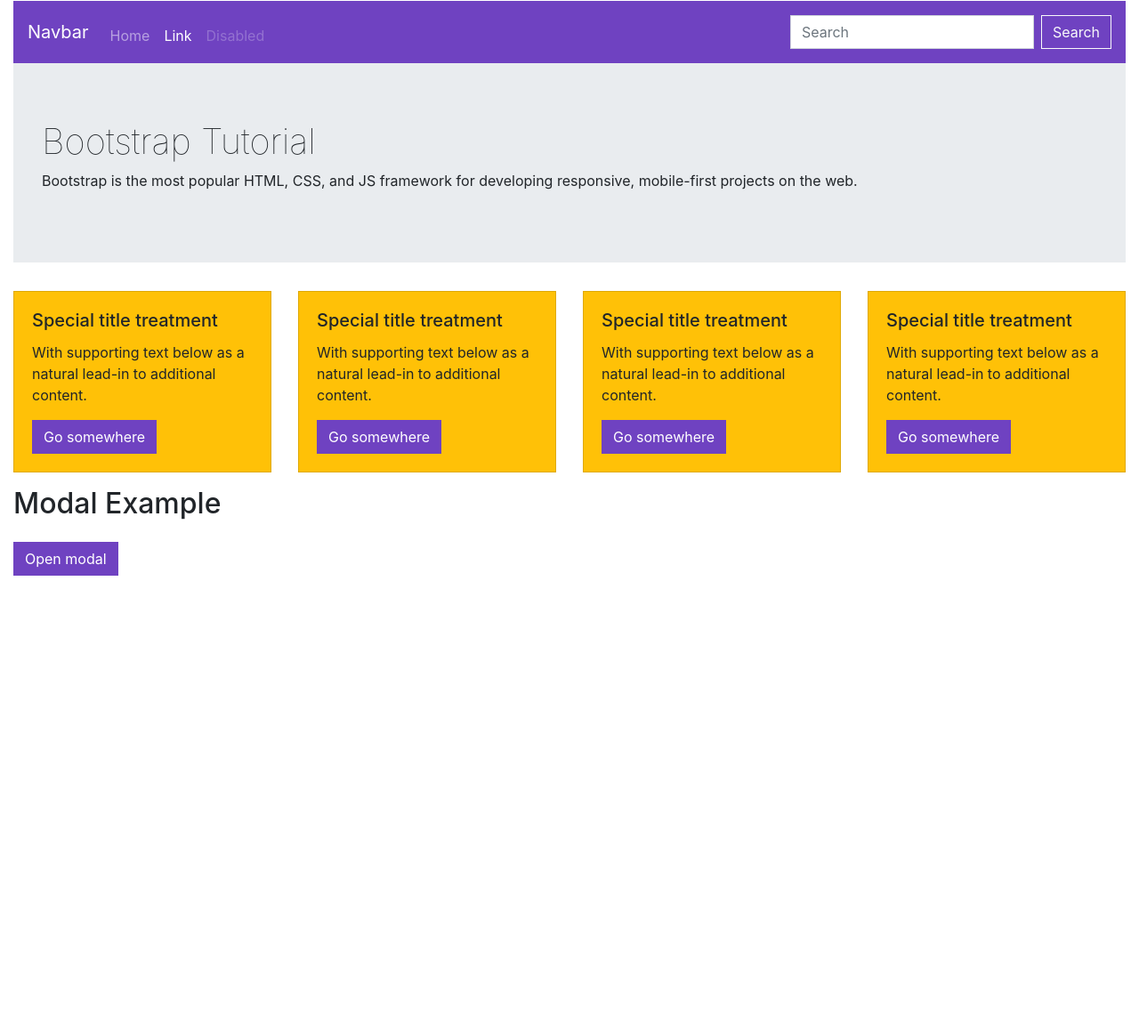
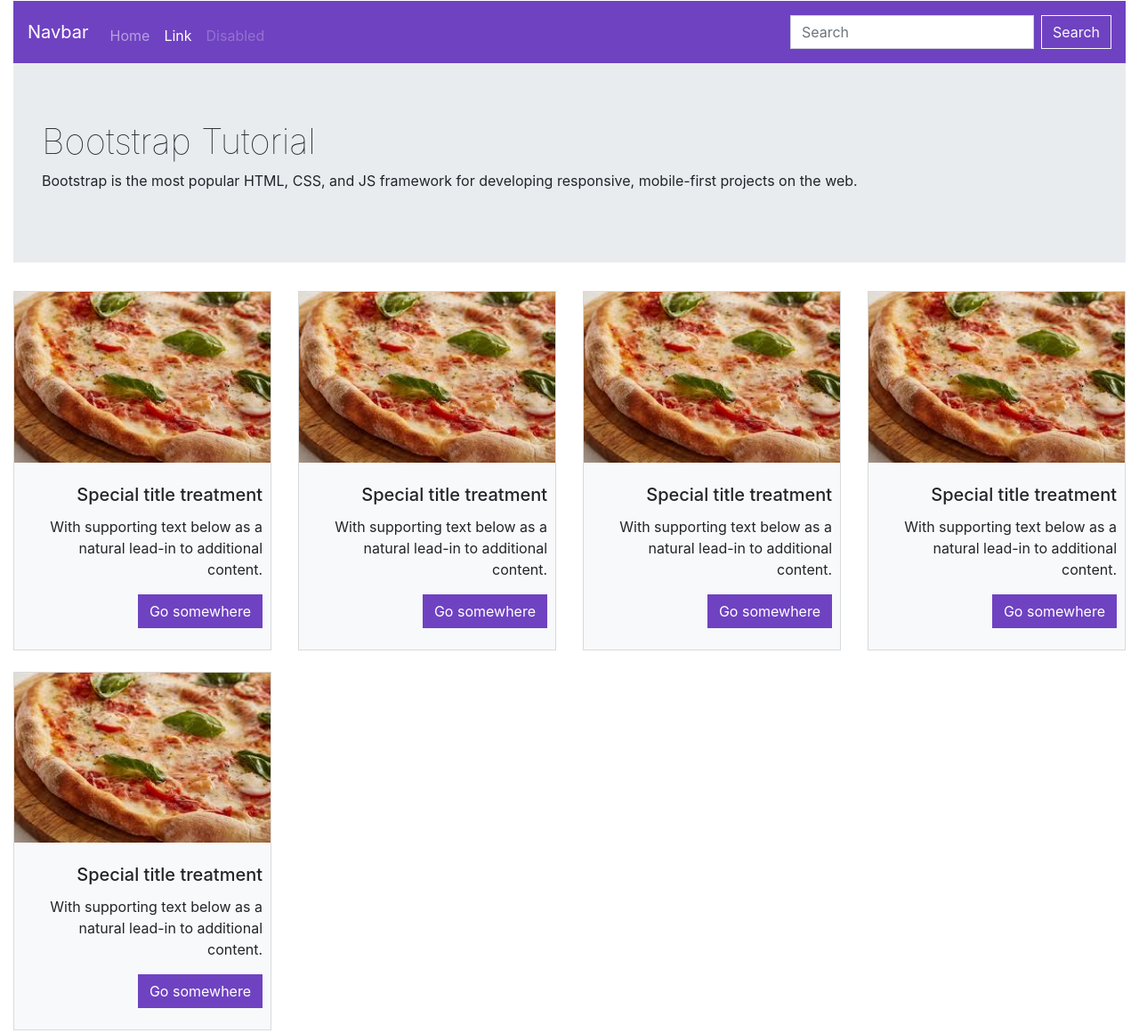
Before and after one commit to plazmahu/plazmahu.github.io, a website: page index.html in a window 1280 px wide. Shown: the part 15-1176 px from the top of the page at 89% size. Before the commit the page ends 800 px from the top, so only its background shows below. Drawn offline with nearby package versions, Linux system fonts and the light colour scheme.

Commit message:
Cards edited.

```diff
--- a/index.html
+++ b/index.html
@@ -51,42 +51,82 @@
         </div>
 
         <div class="row">
-            <div class="col-12 col-sm-6 col-lg-4 col-xl-3 mb-3">
-                <div class="card text-black bg-warning">
-                    <div class="card-body">
+
+            <div class="col-12 col-sm-6 col-lg-4 col-xl-3 mb-4">
+                <div class="card text-black bg-light">
+                    <div class="row">
+                        <div class="col-6 col-sm-12">
+                            <img src="img/pizza.jpg" class="card-img" alt="pizza">
+                        </div>
+                        <div class="card-body col-6 col-sm-12 p-4 text-right">
                             <h5 class="card-title">Special title treatment</h5>
                             <p class="card-text">With supporting text below as a natural lead-in to additional content.</p>
                             <a href="#" class="btn btn-primary">Go somewhere</a>
                         </div>
                     </div>
                 </div>
-            <div class="col-12 col-sm-6 col-lg-4 col-xl-3 mb-3">
-                <div class="card text-black bg-warning">
-                    <div class="card-body">
+            </div>
+
+            <div class="col-12 col-sm-6 col-lg-4 col-xl-3 mb-4">
+                <div class="card text-black bg-light">
+                    <div class="row">
+                        <div class="col-6 col-sm-12">
+                            <img src="img/pizza.jpg" class="card-img" alt="pizza">
+                        </div>
+                        <div class="card-body col-6 col-sm-12 p-4 text-right">
                             <h5 class="card-title">Special title treatment</h5>
                             <p class="card-text">With supporting text below as a natural lead-in to additional content.</p>
                             <a href="#" class="btn btn-primary">Go somewhere</a>
                         </div>
                     </div>
                 </div>
-            <div class="col-12 col-sm-6 col-lg-4 col-xl-3 mb-3">
-                <div class="card text-black bg-warning">
-                    <div class="card-body">
+            </div>
+
+            <div class="col-12 col-sm-6 col-lg-4 col-xl-3 mb-4">
+                <div class="card text-black bg-light">
+                    <div class="row">
+                        <div class="col-6 col-sm-12">
+                            <img src="img/pizza.jpg" class="card-img" alt="pizza">
+                        </div>
+                        <div class="card-body col-6 col-sm-12 p-4 text-right">
                             <h5 class="card-title">Special title treatment</h5>
                             <p class="card-text">With supporting text below as a natural lead-in to additional content.</p>
                             <a href="#" class="btn btn-primary">Go somewhere</a>
                         </div>
                     </div>
                 </div>
-            <div class="col-12 col-sm-6 col-lg-4 col-xl-3 mb-3">
-                <div class="card text-black bg-warning">
-                    <div class="card-body">
+            </div>
+
+            <div class="col-12 col-sm-6 col-lg-4 col-xl-3 mb-4">
+                <div class="card text-black bg-light">
+                    <div class="row">
+                        <div class="col-6 col-sm-12">
+                            <img src="img/pizza.jpg" class="card-img" alt="pizza">
+                        </div>
+                        <div class="card-body col-6 col-sm-12 p-4 text-right">
                             <h5 class="card-title">Special title treatment</h5>
                             <p class="card-text">With supporting text below as a natural lead-in to additional content.</p>
                             <a href="#" class="btn btn-primary">Go somewhere</a>
                         </div>
                     </div>
                 </div>
+            </div>
+
+            <div class="col-12 col-sm-6 col-lg-4 col-xl-3 mb-4">
+                <div class="card text-black bg-light">
+                    <div class="row">
+                        <div class="col-6 col-sm-12">
+                            <img src="img/pizza.jpg" class="card-img" alt="pizza">
+                        </div>
+                        <div class="card-body col-6 col-sm-12 p-4 text-right">
+                            <h5 class="card-title">Special title treatment</h5>
+                            <p class="card-text">With supporting text below as a natural lead-in to additional content.</p>
+                            <a href="#" class="btn btn-primary">Go somewhere</a>
+                        </div>
+                    </div>
+                </div>
+            </div>
+
         </div>
 
         <h2 class="mb-4">Modal Example</h2>
```
Also changed, not shown: img/pizza.jpg (added). Lines whose indentation alone changed are shown as unchanged.
